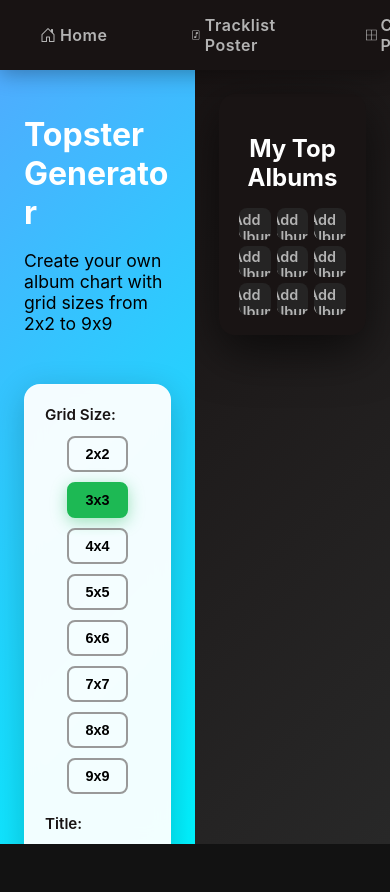
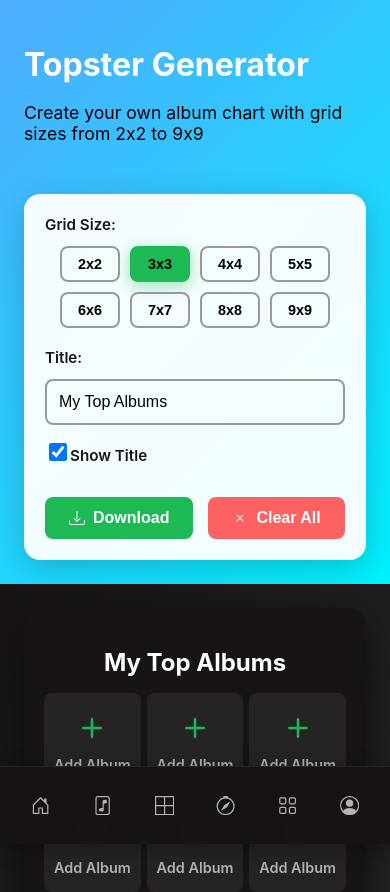
Before and after one commit to bodlasahith/music-posters, a React (Create React App) app: page /topster in a window 390 px wide. Shown: the top 892 px of the page. Before the commit the page ends 844 px from the top, so only its background shows below. Built offline with nearby package versions, Linux system fonts and the light colour scheme.

Commit message:
mobile view fix

```diff
--- a/src/App.css
+++ b/src/App.css
@@ -2,8 +2,9 @@
   display: flex;
   flex-direction: column;
   align-items: center;
-  justify-content: center;
-  height: 100vh;
-  overflow: hidden;
+  justify-content: flex-start;
+  min-height: 100vh;
+  width: 100%;
+  overflow-x: hidden;
   background: linear-gradient(135deg, #121212 0%, #282828 100%);
 }
--- a/src/Components/Components.css
+++ b/src/Components/Components.css
@@ -2054,3 +2054,368 @@ body {
     justify-content: center;
   }
 }
+
+:root {
+  --nav-height: 70px;
+  --mobile-nav-height: 78px;
+}
+
+.landing {
+  min-height: 100vh;
+  padding: calc(var(--nav-height) + 2rem) 1.5rem 2rem;
+}
+
+.landing-content {
+  position: relative;
+  z-index: 1;
+  width: min(100%, 560px);
+  display: flex;
+  flex-direction: column;
+  align-items: center;
+  gap: 1.5rem;
+  text-align: center;
+}
+
+.landing h1 {
+  margin: 0;
+  font-size: clamp(2.5rem, 6vw, 4.5rem);
+  line-height: 0.95;
+  letter-spacing: -0.04em;
+}
+
+.landing-actions {
+  display: flex;
+  flex-direction: column;
+  width: 100%;
+  gap: 1rem;
+}
+
+.landing button {
+  width: 100%;
+}
+
+.nav-bar {
+  min-height: var(--nav-height);
+  left: 0;
+  overflow-x: auto;
+  overflow-y: hidden;
+  padding: 0 1rem;
+  gap: 0.25rem;
+  -webkit-overflow-scrolling: touch;
+}
+
+.nav-link {
+  flex: 0 0 auto;
+}
+
+.nav-button {
+  margin: 0.5rem 0.4rem;
+  white-space: nowrap;
+}
+
+.home {
+  min-height: 100vh;
+  padding-top: var(--nav-height);
+  overflow: hidden;
+}
+
+.home-content {
+  justify-content: space-between;
+  min-height: calc(100vh - var(--nav-height));
+}
+
+.home-title {
+  flex: 1 1 0;
+  max-width: 900px;
+}
+
+.player {
+  width: min(100%, 420px);
+  flex: 0 1 420px;
+}
+
+#top-carousel {
+  top: calc(var(--nav-height) + 0.5rem);
+}
+
+.compilation-poster,
+.tracklist-poster {
+  min-height: 100vh;
+  padding-top: var(--nav-height);
+}
+
+.compilation-poster-left,
+.compilation-poster-right,
+.tracklist-poster-left,
+.tracklist-poster-right {
+  min-height: calc(100vh - var(--nav-height));
+}
+
+.compilation-poster-left,
+.tracklist-poster-left {
+  padding-bottom: 2rem;
+}
+
+.taste-profile-container {
+  padding: calc(var(--nav-height) + 40px) 20px 40px;
+}
+
+.profile {
+  min-height: 100vh;
+}
+
+@media (max-width: 768px) {
+  :root {
+    --nav-height: var(--mobile-nav-height);
+  }
+
+  .nav-bar {
+    top: auto;
+    bottom: 0;
+    min-height: var(--mobile-nav-height);
+    justify-content: space-between;
+    padding: 0.5rem max(0.75rem, env(safe-area-inset-left)) calc(0.5rem + env(safe-area-inset-bottom)) max(0.75rem, env(safe-area-inset-left));
+    border-top: 1px solid rgba(255, 255, 255, 0.08);
+    gap: 0.25rem;
+    overflow: hidden;
+  }
+
+  .nav-link {
+    flex: 1 1 0;
+    min-width: 0;
+  }
+
+  .nav-button {
+    flex-direction: column;
+    gap: 0;
+    width: 100%;
+    margin: 0;
+    padding: 0.7rem 0.25rem;
+    font-size: 0.8rem;
+    min-height: 56px;
+  }
+
+  .nav-button svg {
+    width: 1.2rem;
+    height: 1.2rem;
+  }
+
+  .nav-button p {
+    display: none;
+  }
+
+  .landing {
+    padding: 2rem 1.25rem calc(var(--mobile-nav-height) + 2rem);
+    justify-content: center;
+  }
+
+  .landing-content {
+    align-items: stretch;
+    text-align: left;
+  }
+
+  .landing h1 {
+    font-size: clamp(2.25rem, 12vw, 3.5rem);
+  }
+
+  .landing button {
+    padding: 16px 22px;
+    font-size: 0.95rem;
+  }
+
+  .home {
+    padding-top: 0;
+    padding-bottom: calc(var(--mobile-nav-height) + 1rem);
+    overflow: visible;
+  }
+
+  .home-content {
+    min-height: auto;
+    flex-direction: column;
+    align-items: stretch;
+    padding: 5.5rem 1.25rem 2rem;
+    gap: 1.5rem;
+  }
+
+  .home-title {
+    width: 100%;
+    max-width: none;
+  }
+
+  .home-title h1 {
+    font-size: clamp(2rem, 10vw, 3rem);
+    margin-bottom: 0.75rem;
+  }
+
+  .home h3 {
+    line-height: 1.5;
+  }
+
+  .description-item {
+    align-items: flex-start;
+  }
+
+  .description-item p {
+    margin: 0;
+    line-height: 1.45;
+  }
+
+  .player {
+    width: 100%;
+    flex: 1 1 auto;
+  }
+
+  .player iframe {
+    height: 200px;
+  }
+
+  .carousel-container {
+    display: none;
+  }
+
+  .compilation-poster,
+  .tracklist-poster {
+    flex-direction: column;
+    padding-top: 0;
+    padding-bottom: calc(var(--mobile-nav-height) + 1rem);
+  }
+
+  .compilation-poster-left,
+  .compilation-poster-right,
+  .tracklist-poster-left,
+  .tracklist-poster-right {
+    width: 100%;
+    min-height: auto;
+  }
+
+  .compilation-poster-left h1,
+  .compilation-poster-right h1,
+  .tracklist-poster-left h1,
+  .tracklist-poster-right h1 {
+    margin-top: 2rem;
+    margin-left: 1.25rem;
+    margin-right: 1.25rem;
+    font-size: 2rem;
+  }
+
+  .question-container,
+  .tracklist-poster-left input,
+  .buttons-container,
+  .poster-results,
+  .poster-frame {
+    margin-left: 1.25rem;
+    margin-right: 1.25rem;
+  }
+
+  .question-container {
+    height: auto;
+    max-height: none;
+    overflow-y: visible;
+    margin-top: 1.5rem;
+  }
+
+  .buttons-container {
+    flex-direction: column;
+    gap: 0.75rem;
+  }
+
+  .compilation-poster-left button,
+  .tracklist-poster-left button {
+    margin-top: 0;
+    margin-bottom: 0;
+  }
+
+  .poster-results {
+    max-height: 320px;
+  }
+
+  .poster-frame {
+    padding: 0.75rem;
+  }
+
+  .poster-content {
+    width: min(100%, 300px);
+    height: auto;
+    aspect-ratio: 300 / 410;
+    padding: 24px;
+  }
+
+  .poster-content img {
+    width: 100%;
+    height: auto;
+    aspect-ratio: 1;
+  }
+
+  .tracklist {
+    width: 100%;
+  }
+
+  .tracks {
+    width: 62%;
+    height: auto;
+  }
+
+  .title {
+    width: 38%;
+  }
+
+  .topster-container {
+    flex-direction: column;
+    height: auto;
+    min-height: 100vh;
+    padding-top: 0;
+    padding-bottom: calc(var(--mobile-nav-height) + 1rem);
+    overflow: visible;
+  }
+
+  .topster-left,
+  .topster-right {
+    flex: none;
+    width: 100%;
+    height: auto;
+    min-height: auto;
+  }
+
+  .taste-profile-container {
+    height: auto;
+    min-height: 100vh;
+    padding: 2rem 15px calc(var(--mobile-nav-height) + 2rem);
+  }
+
+  .taste-profile-header {
+    margin-top: 0;
+  }
+
+  .profile {
+    margin-top: 0;
+    padding: 1rem 1rem calc(var(--mobile-nav-height) + 1.5rem);
+  }
+
+  .profile-info,
+  .top-content {
+    flex-direction: column;
+    align-items: stretch;
+  }
+
+  .profile-image {
+    width: 140px;
+    height: 140px;
+    margin: 0 auto;
+  }
+
+  .profile-container,
+  .profile-top-artists,
+  .profile-top-tracks,
+  .profile-top-genres {
+    height: auto;
+  }
+
+  .posters-container {
+    flex-direction: column;
+    align-items: center;
+  }
+
+  .poster-container img {
+    width: min(100%, 320px);
+  }
+}
--- a/src/Components/Topster.js
+++ b/src/Components/Topster.js
@@ -53,7 +53,7 @@ function Topster() {
           headers: {
             Authorization: `Bearer ${token}`,
           },
-        }
+        },
       );
 
       if (response.status === 401) {
--- a/src/index.css
+++ b/src/index.css
@@ -7,6 +7,31 @@ body {
   -moz-osx-font-smoothing: grayscale;
   background: #121212;
   color: #ffffff;
+}
+
+html,
+body,
+#root {
+  min-height: 100%;
+  width: 100%;
+}
+
+body {
+  overflow-x: hidden;
+}
+
+*,
+*::before,
+*::after {
+  box-sizing: border-box;
+}
+
+a,
+button,
+input,
+textarea,
+select {
+  -webkit-tap-highlight-color: transparent;
 }
 
 code {
```
Also changed, not shown: src/Components/Profile.js (+9 -9 lines), 2 other files (tests, documents, lock files or other folders).
